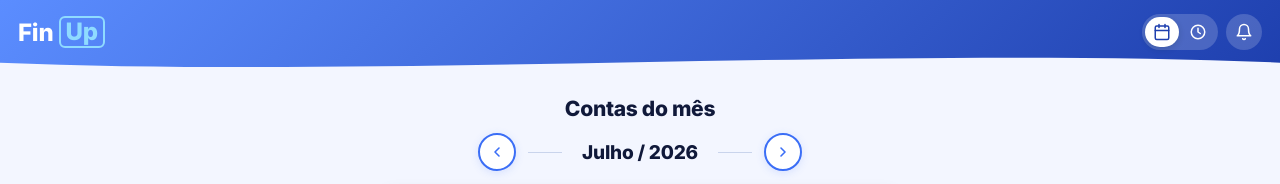
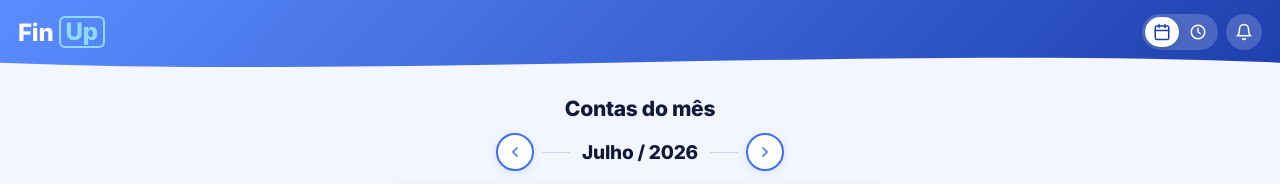
Before and after one commit to barbatti2/fincontrol-app, a plain HTML site: page public/index.html in a window 1280 px wide. Shown: the top 184 px of the page. Drawn offline with Linux system fonts and the light colour scheme; no server answers.

Commit message:
Update index.html

```diff
--- a/public/index.html
+++ b/public/index.html
@@ -97,10 +97,10 @@
     box-shadow:0 2px 8px rgba(59,110,246,.15);
   }
   .month-nav button:active{ background:var(--primary-light); }
-  .month-nav .connector{ width:34px; height:1px; background:#c9d4ec; margin:0 12px; }
+  .month-nav .connector{ flex:1 1 auto; min-width:6px; max-width:28px; height:1px; background:#c9d4ec; margin:0 8px; }
   .month-nav .label{
-    font-weight:800; font-size:19px; color:var(--text); position:relative; cursor:pointer;
-    padding:4px 8px; letter-spacing:-.2px;
+    font-weight:800; font-size:clamp(15px, 4.8vw, 19px); color:var(--text); position:relative; cursor:pointer;
+    padding:4px 4px; letter-spacing:-.2px; white-space:nowrap; flex-shrink:0;
   }
   .month-nav input[type="month"]{ position:absolute; inset:0; opacity:0; cursor:pointer; }
 
```
